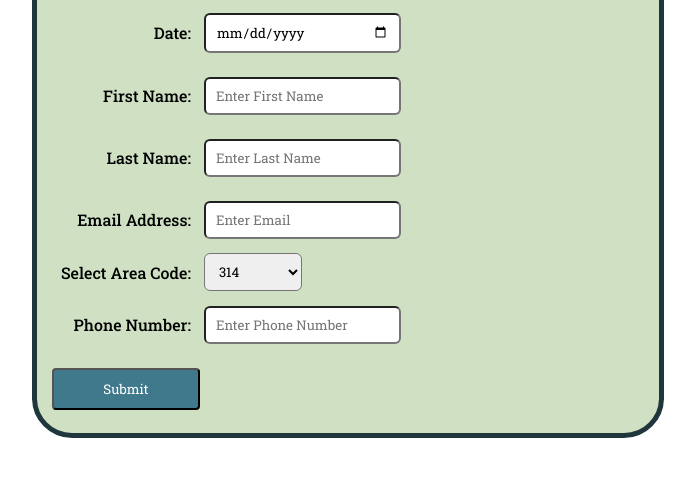
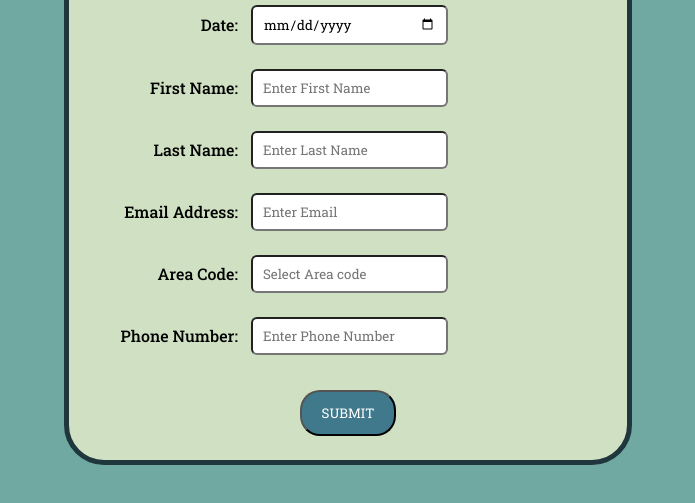
Before and after one commit to jhoitenga/registrationForm, a plain HTML site: page index.html in a window 1280 px wide. Shown: the part 109-612 px from the top of the page, without its empty margins (292-987 px from the left). Drawn offline with Linux system fonts and the light colour scheme.

Commit message:
removed alert and centered submit button

```diff
--- a/index.html
+++ b/index.html
@@ -11,28 +11,10 @@
     <link rel="preconnect" href="https://fonts.gstatic.com" crossorigin>
     <link href="https://fonts.googleapis.com/css2?family=Roboto+Slab:wght@300;400;500;600;700&display=swap" rel="stylesheet">
 
-    <script>
-        function myFunction() {
-          alert("Thank you for registering!");
-        }
-    </script>
-
-<script>
-
-    function fireSweetAlert() {
-        Swal.fire(
-            'Good job!',
-            'You clicked the button!',
-            'success'
-        )
-    }
-
-  </script>
-
     <title>Registration Form</title>
 </head>
 <body>
-    <div>
+    <div class="form">
     <h1>Registration Form</h1>
 
     <form>
@@ -40,31 +22,32 @@
             <tr>
                 <td class="label">Date:</td>
                 <td>
-                    <input type="date">
+                    <input type="date" name="date" required="required">
                 </td>
             </tr>
             <tr>
                 <td class="label">First Name:</td>
                 <td>
-                    <input type="text" placeholder="Enter First Name">
+                    <input type="text" name="First Name" placeholder="Enter First Name" required="required">
                 </td>
             </tr>
             <tr>
                 <td class="label">Last Name:</td>
                 <td>
-                    <input type="text" placeholder="Enter Last Name">
+                    <input type="text" name="Last Name" placeholder="Enter Last Name" required="required">
                 </td>
             </tr>
             <tr>
                 <td class="label">Email Address:</td>
                 <td>
-                    <input type="email" placeholder="Enter Email" required="required">
+                    <input type="email" name="Email" placeholder="Enter Email" required="required">
                 </td>
             </tr>
             <tr>
-                <td class="label">Select Area Code:</td>
+                <td class="label">Area Code:</td>
                 <td>
-                    <select name="area code">
+                    <input list="areacode" placeholder="Select Area code" required="required">
+                    <datalist id="areacode">
                         <option value="314">314</option>
                         <option value="417">417</option>
                         <option value="537">537</option>
@@ -75,23 +58,19 @@
                         <option value="620">620</option>
                         <option value="785">785</option>
                         <option value="913">913</option>
-                    </select>
+                    </datalist>
                 </td>
             </tr>
             <tr>
                 <td class="label">Phone Number:</td>
                 <td>
-                    <input type="email" placeholder="Enter Phone Number">
+                    <input type="tel" name="Phone" placeholder="Enter Phone Number" required="required">
                 </td>
             </tr>
-                <tr>
-                    <td class="button1" onclick="myFunction()">
-                        <input type="submit" name="Submit" value="Submit">
-                    </td>
-                </tr>
-            </tr>
+    </table>
+        <div class="button" onclick="myFunction()">
+            <input type="submit" name="submit" id="submit" value="submit">
         </div>
-        </table>
     </form>
 </div>
 
--- a/registration.css
+++ b/registration.css
@@ -1,3 +1,7 @@
+body {
+    background-color: #70A9A1;
+}
+
 h1 {
     font-family: 'Roboto Slab', serif;
     font-weight: 700;
@@ -5,10 +9,10 @@ h1 {
     color: #40798C;
 }
 
-div {
-    width: 50%;
+.form {
+    width: 45%;
     background-color: #CFE0C3;
-    padding: 10px 12px;
+    padding: 2px 40px;
     margin: auto;
     box-sizing: border-box;
     border-radius: 40px;
@@ -24,7 +28,7 @@ div {
 }
 
 select {
-    width: 50%;
+    width: 100%;
     font-family: 'Roboto Slab', serif;
     font-weight: 400;
     color: #000;
@@ -45,6 +49,9 @@ input {
     border-radius: 6px;
 }
 
+input[type=date]:hover {
+    background-color:  #f5f5dc;
+}
 input[type=text]:hover {
     background-color:  #f5f5dc;
 }
@@ -61,18 +68,24 @@ select:hover {
     background-color:  #f5f5dc;
 }
 
+.button {
+    width: 20%;
+    padding: 12px 12px;
+    margin: auto;
+}
+
 input[type=submit] {
-    padding: 10px 12px;
-    box-sizing: border-box;
-    border-radius: 4px;
+    padding: 12px 12px;
+    border-radius: 20px;
     background-color: #40798C;
     color: white;
-    font-family: 'Roboto Slab', serif;
     text-decoration: none;
     cursor: pointer;
+    text-transform: uppercase;
 }
 
 input[type=submit]:hover {
-    background-color: white;
-    color: #40798C;
+    background-color: #1F363D;
+    color: white;
+    box-shadow: 0px 10px 15px #1F363D;
   }
```
